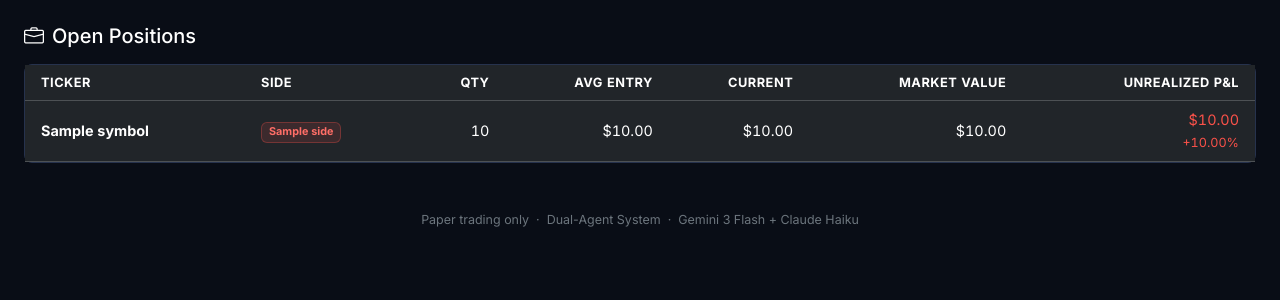
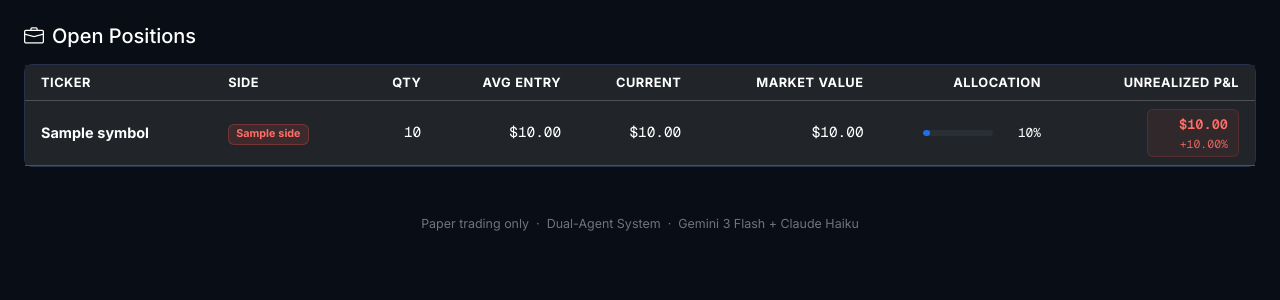
Before and after one commit to Hydr0neFN/trader, a Flask app: template dashboard/templates/positions.html in a window 1280 px wide. Shown: the part 57-357 px from the top of the page. Run offline with Flask 3, Linux system fonts and the light colour scheme; the template is opened without the code that fills it: most values are stand-ins (such as "Sample title", 1, 10 or a date in 2020).

Commit message:
feat(dashboard): position allocation bars + P&L heat badges
/positions now shows each holding's portfolio weight as an inline bar + percent
(market_value / portfolio_value), and renders unrealized P&L as an
intensity-graded heat badge (tiered at +/-1% and +/-5%).

Co-Authored-By: Claude Opus 4.8 <noreply@anthropic.com>

```diff
--- a/dashboard/app.py
+++ b/dashboard/app.py
@@ -194,20 +194,25 @@ def positions():
 
     try:
         client    = get_alpaca()
+        account   = cached("account", 20, client.get_account)
         positions = cached("positions", 20, client.get_all_positions)
+        port_val  = float(account.portfolio_value) if account else 0.0
 
         for p in positions:
+            mv = float(p.market_value)
             rows.append({
                 "symbol":       p.symbol,
                 "qty":          float(p.qty),
                 "avg_entry":    float(p.avg_entry_price),
                 "current":      float(p.current_price),
-                "market_value": float(p.market_value),
+                "market_value": mv,
                 "unreal_pl":    float(p.unrealized_pl),
                 "unreal_plpct": float(p.unrealized_plpc) * 100,
                 # PositionSide is a str-Enum: str(p.side) → "PositionSide.long".
                 # Use .value so the template's r.side == 'LONG' check matches.
                 "side":         str(getattr(p.side, "value", p.side)).upper(),
+                # Portfolio weight — share of total equity in this position.
+                "allocation":   (mv / port_val * 100) if port_val else 0.0,
             })
     except Exception as exc:
         error = str(exc)
--- a/dashboard/templates/base.html
+++ b/dashboard/templates/base.html
@@ -52,6 +52,17 @@
     .nav-link.active { background: var(--accent) !important; border-radius: 6px; }
     .reasoning-text { font-size: .82rem; color: #adbac7; line-height: 1.45; }
     .chart-container { position: relative; height: 280px; }
+    .pl-heat { display:inline-flex; flex-direction:column; align-items:flex-end; padding:4px 10px; border-radius:6px; min-width:92px; }
+    .pl-heat .v { font-size:.85rem; font-weight:700; }
+    .pl-heat .p { font-size:.72rem; opacity:.85; }
+    .pl-heat.pos1 { background:rgba(63,185,80,.07);  color:#4ae05d; border:1px solid rgba(63,185,80,.18); }
+    .pl-heat.pos2 { background:rgba(63,185,80,.15);  color:#56ee6a; border:1px solid rgba(63,185,80,.38); }
+    .pl-heat.pos3 { background:rgba(63,185,80,.24);  color:#66ff7c; border:1px solid rgba(63,185,80,.55); }
+    .pl-heat.neg1 { background:rgba(248,81,73,.07);  color:#ff6e67; border:1px solid rgba(248,81,73,.18); }
+    .pl-heat.neg2 { background:rgba(248,81,73,.15);  color:#ff857f; border:1px solid rgba(248,81,73,.38); }
+    .pl-heat.neg3 { background:rgba(248,81,73,.24);  color:#ff9e99; border:1px solid rgba(248,81,73,.55); }
+    .alloc-bar { height:6px; border-radius:3px; background:rgba(48,54,61,.6); overflow:hidden; }
+    .alloc-bar > span { display:block; height:100%; background:var(--accent); border-radius:3px; }
     @media (max-width: 576px) {
       .stat-value { font-size: 1.2rem; }
       .chart-container { height: 220px; }
--- a/dashboard/templates/positions.html
+++ b/dashboard/templates/positions.html
@@ -25,6 +25,7 @@
           <th class="text-end">Avg Entry</th>
           <th class="text-end">Current</th>
           <th class="text-end">Market Value</th>
+          <th class="text-end" style="min-width:120px;">Allocation</th>
           <th class="text-end pe-3">Unrealized P&amp;L</th>
         </tr>
       </thead>
@@ -37,14 +38,22 @@
               {{ r.side }}
             </span>
           </td>
-          <td class="text-end">{{ r.qty | int }}</td>
-          <td class="text-end">{{ r.avg_entry | fmt_currency }}</td>
-          <td class="text-end">{{ r.current | fmt_currency }}</td>
-          <td class="text-end">{{ r.market_value | fmt_currency }}</td>
+          <td class="text-end mono">{{ r.qty | int }}</td>
+          <td class="text-end mono">{{ r.avg_entry | fmt_currency }}</td>
+          <td class="text-end mono">{{ r.current | fmt_currency }}</td>
+          <td class="text-end mono">{{ r.market_value | fmt_currency }}</td>
+          <td class="text-end">
+            <div class="d-flex align-items-center justify-content-end gap-2">
+              <div class="alloc-bar flex-grow-1" style="max-width:70px;"><span style="width:{{ r.allocation | round(1) }}%;"></span></div>
+              <span class="mono text-white" style="font-size:.8rem; min-width:40px;">{{ r.allocation | round(1) }}%</span>
+            </div>
+          </td>
           <td class="text-end pe-3">
-            <span class="{% if r.unreal_pl >= 0 %}pnl-pos{% else %}pnl-neg{% endif %}">
-              {{ r.unreal_pl | fmt_currency }}
-              <br><small>{{ r.unreal_plpct | fmt_pct }}</small>
+            {% set pct = r.unreal_plpct %}
+            {% if pct >= 5 %}{% set hc = 'pos3' %}{% elif pct >= 1 %}{% set hc = 'pos2' %}{% elif pct >= 0 %}{% set hc = 'pos1' %}{% elif pct <= -5 %}{% set hc = 'neg3' %}{% elif pct <= -1 %}{% set hc = 'neg2' %}{% else %}{% set hc = 'neg1' %}{% endif %}
+            <span class="pl-heat {{ hc }}">
+              <span class="v mono">{{ r.unreal_pl | fmt_currency }}</span>
+              <span class="p mono">{{ r.unreal_plpct | fmt_pct }}</span>
             </span>
           </td>
         </tr>
```
